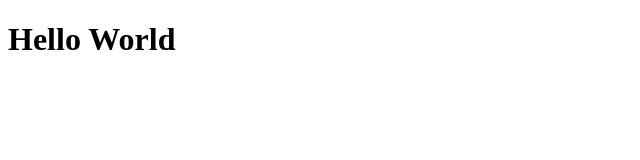
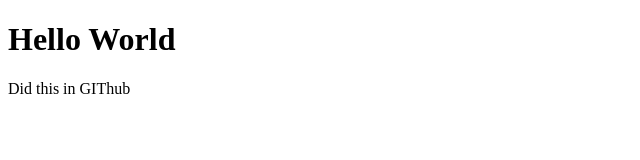
Before and after one commit to thenewmona/GITonVSC, a plain HTML site: page index.html in a window 1280 px wide. Shown: the whole page, without its empty margins (0-640 px from the left). Drawn offline with Linux system fonts and the light colour scheme.

Commit message:
made changes in GIThub so I can pull

```diff
--- a/index.html
+++ b/index.html
@@ -8,5 +8,6 @@
 </head>
 <body>
 <h1>Hello World</h1>
+    <p> Did this in GIThub</p>
 </body>
 </html>
```
